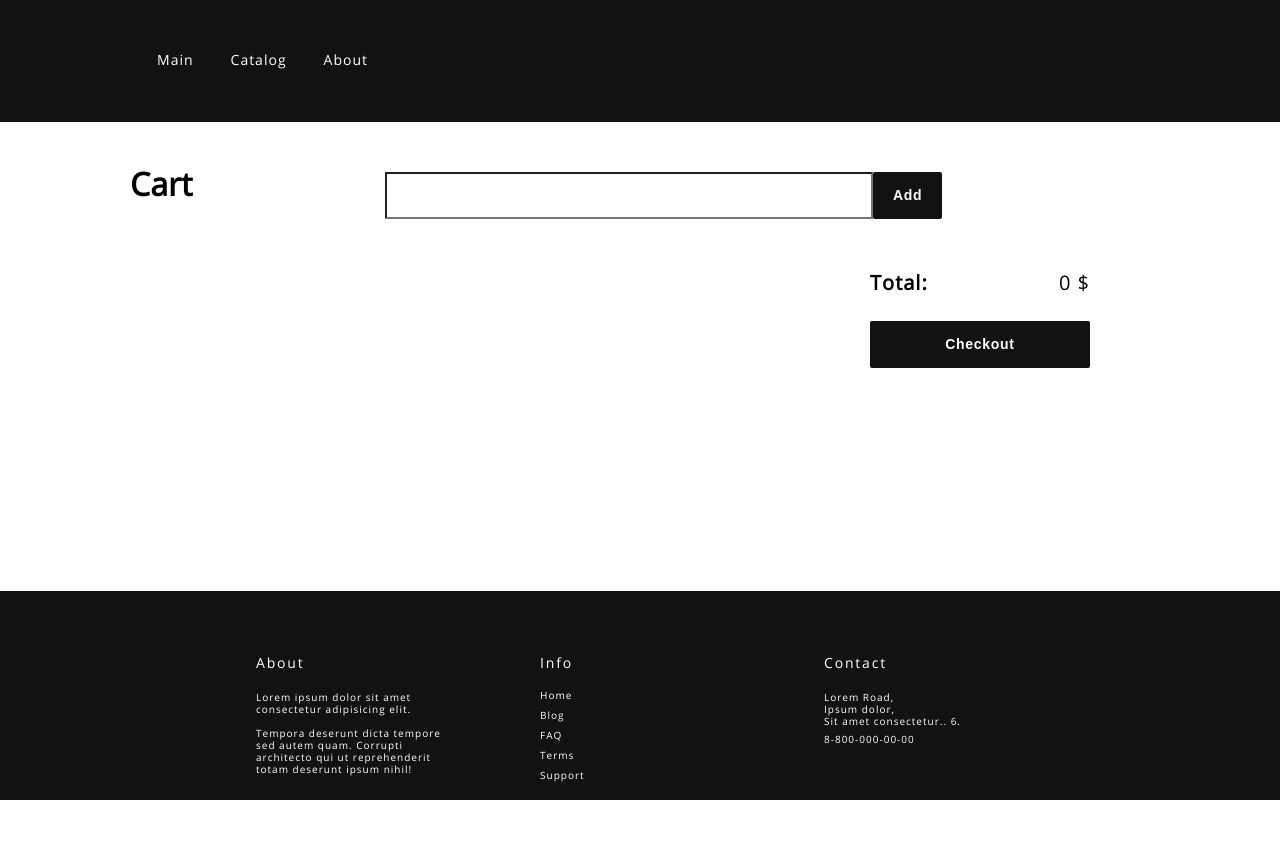
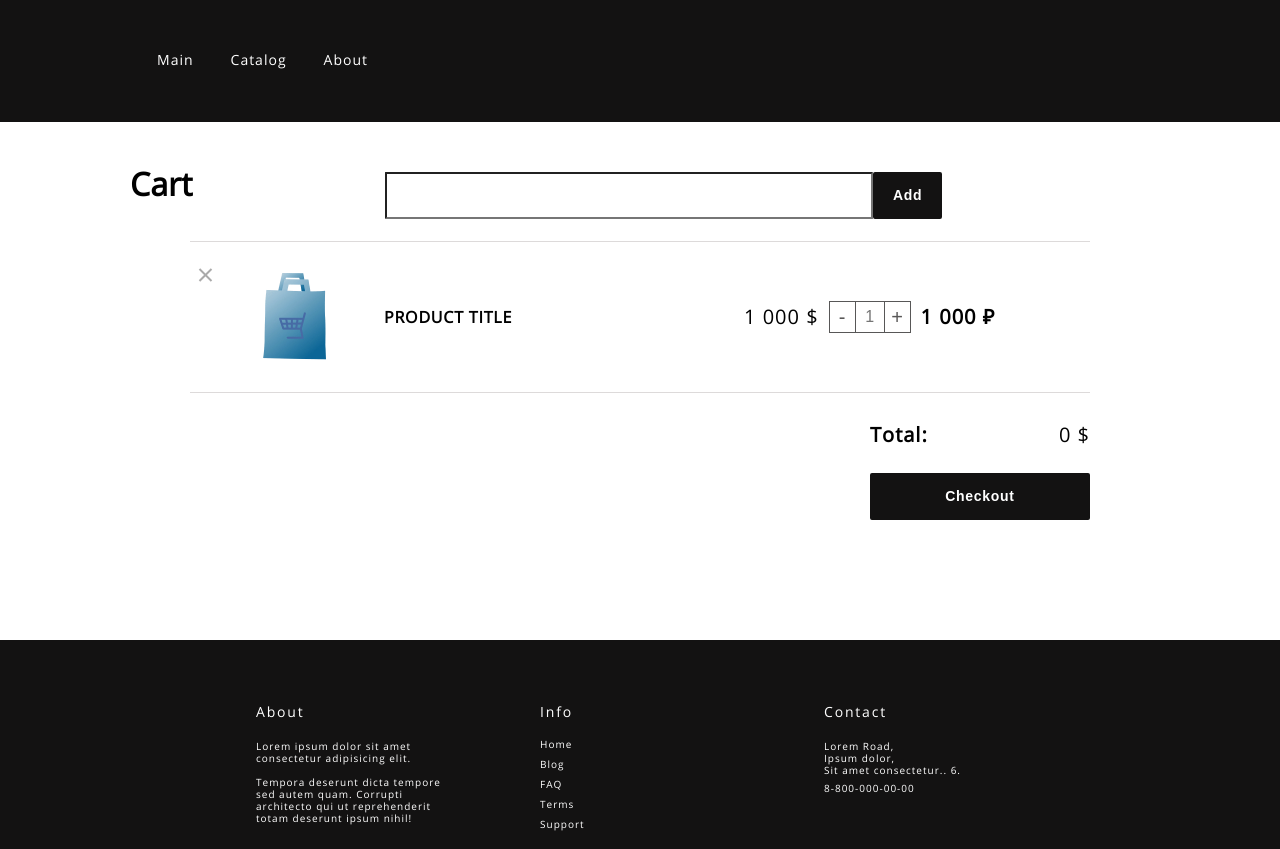
Before and after one commit to AzarakD/react-cart, a React (Create React App) app: page / in a window 1280 px wide. Before the commit the page ends 800 px from the top, so only its background shows below. Built offline with nearby package versions, Linux system fonts and the light colour scheme.

Commit message:
add CartItem component

```diff
--- a/src/components/app.tsx
+++ b/src/components/app.tsx
@@ -1,4 +1,4 @@
-import CartPage from '../pages/cart/cart';
+import CartPage from '../pages/cart-page/cart-page';
 
 export default function App() {
   return (
--- /dev/null
+++ b/src/components/cart/cart-item/cart-item.tsx
@@ -0,0 +1,22 @@
+export default function CartItem(): JSX.Element {
+  return (
+    <div className="cart-item">
+      <button className="cart-item__close-button" type="button" aria-label="Delete">
+        <span className="cart-item__close-button-icon"></span>
+      </button>
+      <div className="cart-item__image">
+        <img src="img/bag.png" width="100" height="100" alt="Product name" />
+      </div>
+      <div className="cart-item__info">
+        <p className="cart-item__info__title">Product Title</p>
+      </div>
+      <div className="cart-item__price">1 000 $</div>
+      <div className="quantity cart-item__quantity">
+        <button className="quantity__button" aria-label="Decrease quantity">-</button>
+        <input className="quantity__input" type="number" placeholder="1" id="2-count" name="2-count" />
+        <button className="quantity__button" aria-label="Increase quantity">+</button>
+      </div>
+      <div className="cart-item__price-total">1 000 ₽</div>
+    </div>
+  );
+}
--- a/src/components/cart/cart.tsx
+++ b/src/components/cart/cart.tsx
@@ -1,3 +1,5 @@
+import CartItem from './cart-item/cart-item'
+
 export default function Cart(): JSX.Element {
   return (
     <div className="container">
@@ -10,7 +12,7 @@ export default function Cart(): JSX.Element {
         </div>
       </div>
       <div className="cart">
-
+        <CartItem />
         <div className="cart__footer">
           <div className="cart__total-info">
             <p className="cart__total-item">
```
Also changed, not shown: public/img/bag.png (added), src/pages/cart-page/cart-page.tsx (renamed from src/pages/cart/cart.tsx).
